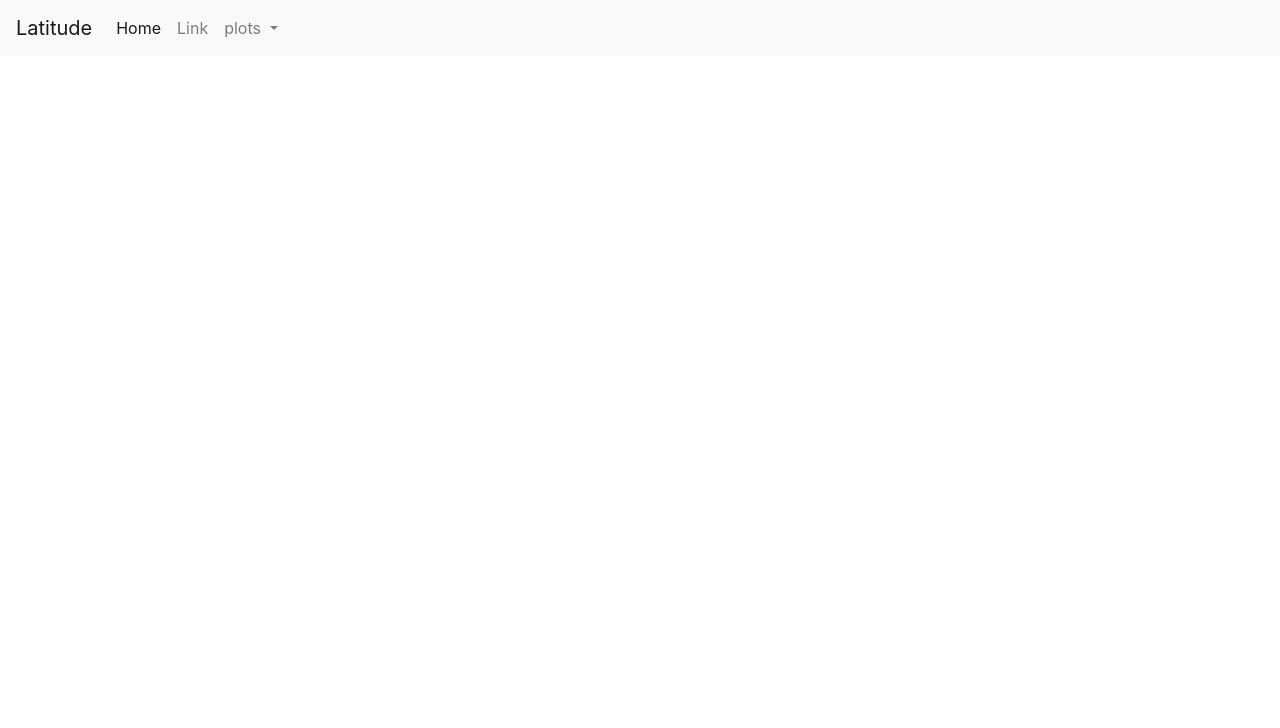
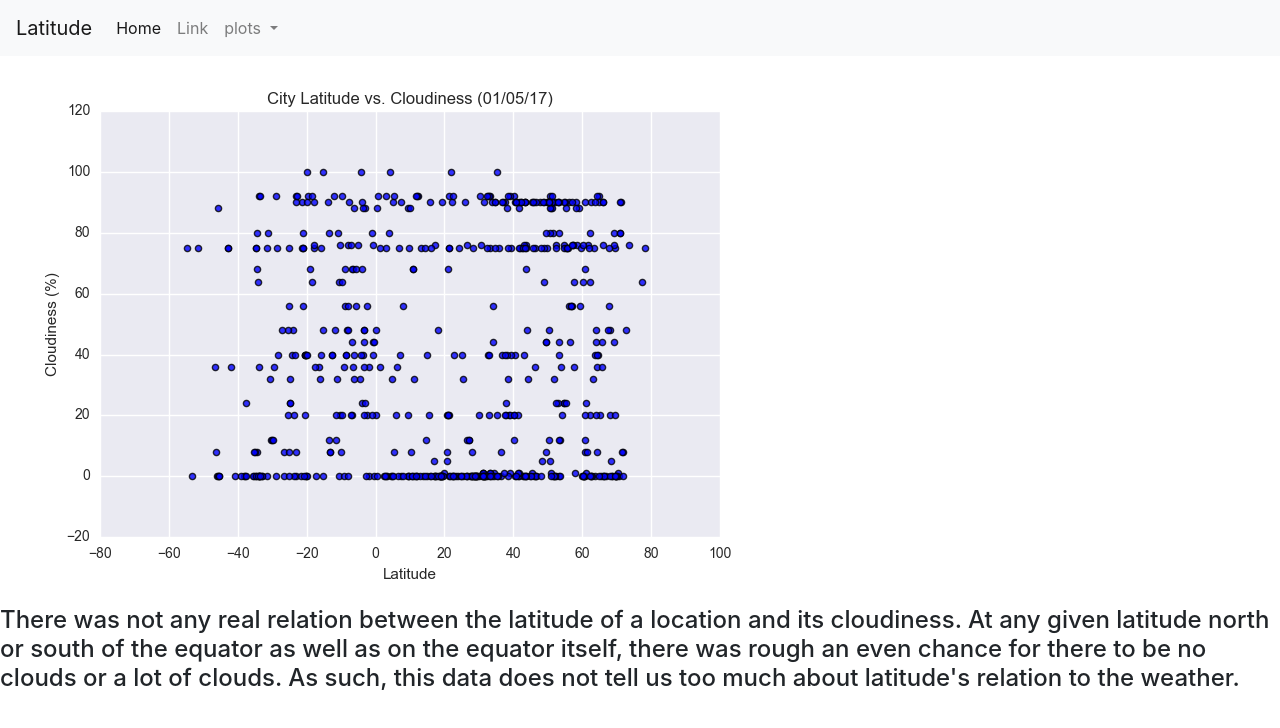
Before and after one commit to adam-katz97/Web-Design-Challenge, a plain HTML site: page WebVisualizations/cloud.html in a window 1280 px wide. Drawn offline with nearby package versions, Linux system fonts and the light colour scheme.

Commit message:
Put image and text into the clouds html.

```diff
--- a/WebVisualizations/cloud.html
+++ b/WebVisualizations/cloud.html
@@ -37,6 +37,11 @@
       </nav>
 </head>
 <body>
-
+    <img src="Resources/assets/images/Fig3.png" alt="cloud chart">
+    <br>
+    <h4>There was not any real relation between the latitude of a location and its cloudiness.
+      At any given latitude north or south of the equator as well as on the equator itself, there was rough an even chance for there to be no clouds
+      or a lot of clouds. As such, this data does not tell us too much about latitude's relation to the weather.
+    </h4>
 </body>
 </html>
```
Also changed, not shown: WebVisualizations/index.html (+5 -4 lines).
